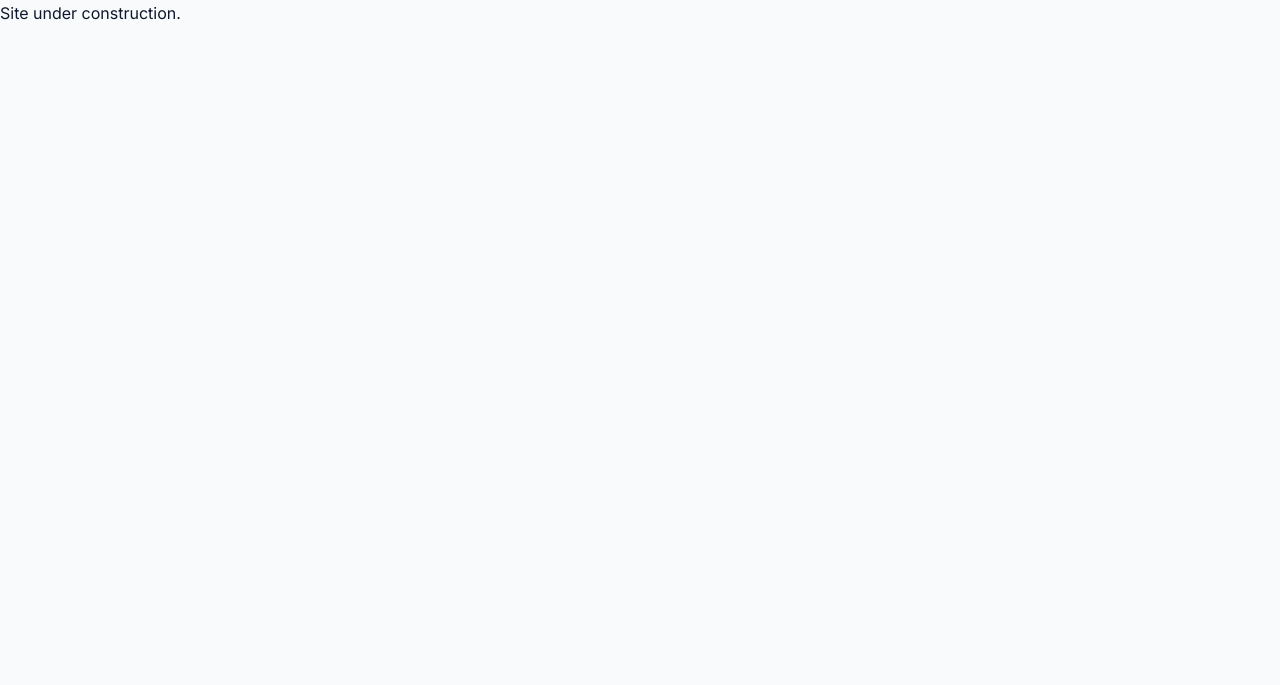
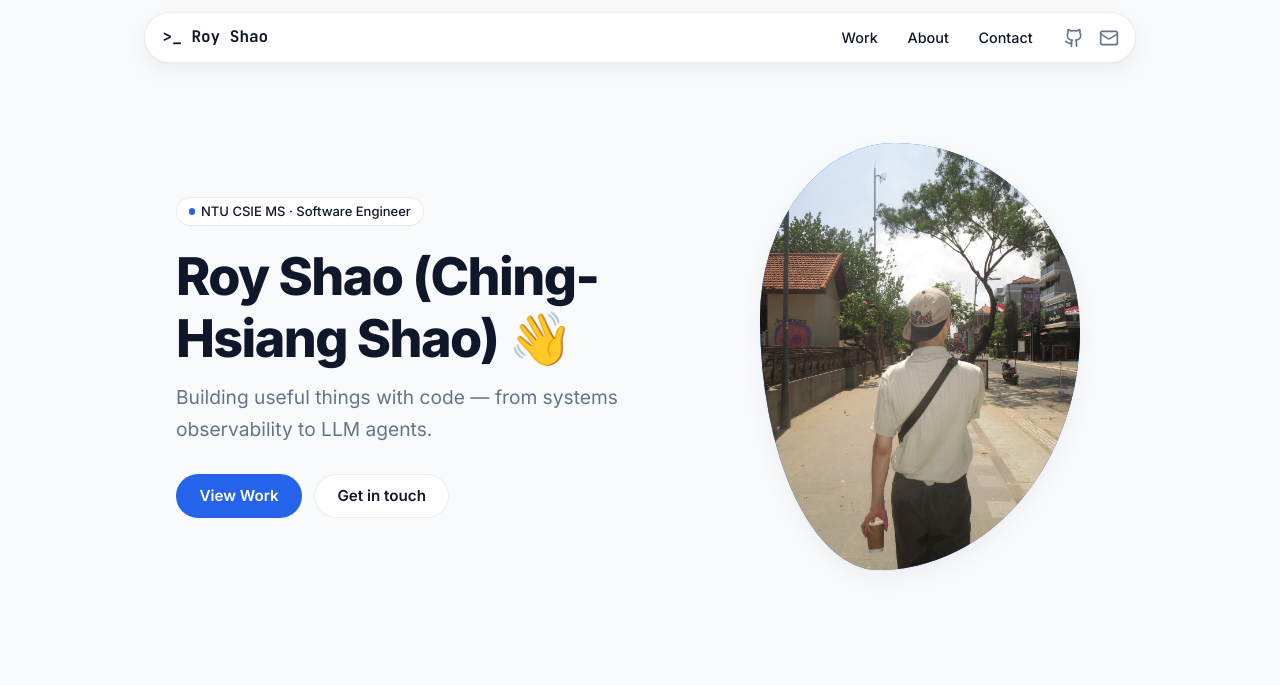
Before and after one commit to roychshao/portfolioi-site, an Astro site: page / in a window 1280 px wide. Built offline with nearby package versions, Linux system fonts and the light colour scheme; Astro itself is replaced by a stand-in of ours.

Commit message:
feat: nav + hero
Co-authored-by: Hermes Agent <noreply@nousresearch.com>

```diff
--- /dev/null
+++ b/src/components/Hero.astro
@@ -0,0 +1,102 @@
+---
+// Hero: status pill + name h1 + sub + solid/outline CTAs, portrait on the right.
+// The portrait is the LCP element: astro:assets Image, eager, fetchpriority=high,
+// NOT lazy, no .reveal class (Task 5 owns reveal gating elsewhere).
+import { hero, profile } from '../data/site';
+import { Image } from 'astro:assets';
+import portrait from '../assets/img/about-portrait.jpg';
+---
+<section class="hero" id="top">
+  <div class="hero-copy">
+    <span class="pill hero-status"><span class="dot" aria-hidden="true"></span>{hero.status}</span>
+    <h1 class="hero-name">{hero.name} <span class="wave" aria-hidden="true">👋</span></h1>
+    <p class="hero-sub">{hero.sub}</p>
+    <div class="hero-ctas">
+      <a class="btn btn-solid" href={hero.ctas[0].href}>{hero.ctas[0].label}</a>
+      <a class="btn btn-outline" href={hero.ctas[1].href}>{hero.ctas[1].label}</a>
+    </div>
+  </div>
+  <div class="hero-art">
+    <div class="blob">
+      <Image
+        src={portrait}
+        width={900}
+        alt={`Portrait of ${profile.name}`}
+        loading="eager"
+        fetchpriority="high"
+      />
+    </div>
+  </div>
+</section>
+<style>
+  .hero {
+    display: grid;
+    grid-template-columns: 1fr;
+    gap: clamp(2rem, 5vw, 4rem);
+    align-items: center;
+    max-width: 62rem;
+    margin: 0 auto;
+    padding: clamp(2.5rem, 7vw, 5rem) clamp(1rem, 4vw, 2rem) var(--space-section);
+  }
+
+  @media (min-width: 768px) {
+    .hero { grid-template-columns: minmax(0, 1.15fr) minmax(0, 0.85fr); }
+  }
+
+  .hero-status { margin-bottom: 1.25rem; }
+
+  .dot {
+    width: 0.5em;
+    height: 0.5em;
+    border-radius: 50%;
+    background: var(--c-primary);
+    flex: none;
+  }
+
+  .hero-name {
+    font-size: clamp(2rem, 5vw, 3.25rem);
+    font-weight: 800;
+    letter-spacing: -0.03em;
+    margin-bottom: 0.75rem;
+  }
+
+  .wave { font-weight: 400; }
+
+  .hero-sub {
+    max-width: 34rem;
+    margin-bottom: 1.75rem;
+    color: var(--c-muted);
+    font-size: clamp(1.05rem, 2vw, 1.2rem);
+  }
+
+  .hero-ctas { display: flex; flex-wrap: wrap; gap: 0.75rem; }
+
+  .btn {
+    display: inline-flex;
+    align-items: center;
+    padding: 0.65rem 1.4rem;
+    border-radius: var(--radius-pill);
+    font-weight: 600;
+    font-size: 0.95rem;
+    line-height: 1.4;
+    border: 1px solid transparent;
+  }
+  .btn:hover { text-decoration: none; }
+
+  .btn-solid { background: var(--c-primary); color: var(--c-primary-ink); }
+  .btn-solid:hover { background: var(--c-ink); }
+
+  .btn-outline { border-color: var(--c-line); color: var(--c-ink); background: var(--c-card); }
+  .btn-outline:hover { border-color: var(--c-primary); color: var(--c-primary); }
+
+  .hero-art { display: flex; justify-content: center; }
+
+  .blob {
+    width: min(20rem, 72vw);
+    overflow: hidden;
+    border-radius: 42% 58% 63% 37% / 41% 44% 56% 59%;
+    background: var(--c-primary);
+    box-shadow: var(--shadow-card);
+  }
+  .blob img { width: 100%; height: auto; }
+</style>
--- /dev/null
+++ b/src/components/Icons.astro
@@ -0,0 +1,33 @@
+---
+// Inline Lucide-geometry icons, hand-copied from lucide (ISC) — no npm dep added.
+// 24x24 viewBox, stroke=currentColor so CSS controls color.
+interface Props {
+  name: 'github' | 'mail' | 'menu' | 'close';
+  size?: number;
+}
+const { name, size = 20 } = Astro.props;
+
+const glyphs: Record<Props['name'], string> = {
+  github:
+    '<path d="M15 22v-4a4.8 4.8 0 0 0-1-3.5c3 0 6-2 6-5.5.08-1.25-.27-2.48-1-3.5.28-1.15.28-2.35 0-3.5 0 0-1 0-3 1.5-2.64-.5-5.36-.5-8 0C6 2 5 2 5 2c-.3 1.15-.3 2.35 0 3.5A5.403 5.403 0 0 0 4 9c0 3.5 3 5.5 6 5.5-.39.49-.68 1.05-.85 1.65-.17.6-.22 1.23-.15 1.85v4"/>' +
+    '<path d="M9 18c-4.51 2-5-2-7-2"/>',
+  mail:
+    '<rect width="20" height="16" x="2" y="4" rx="2"/>' +
+    '<path d="m22 7-8.97 5.7a1.94 1.94 0 0 1-2.06 0L2 7"/>',
+  menu: '<path d="M4 6h16"/><path d="M4 12h16"/><path d="M4 18h16"/>',
+  close: '<path d="M18 6 6 18"/><path d="m6 6 12 12"/>',
+};
+---
+<svg
+  xmlns="http://www.w3.org/2000/svg"
+  width={size}
+  height={size}
+  viewBox="0 0 24 24"
+  fill="none"
+  stroke="currentColor"
+  stroke-width="2"
+  stroke-linecap="round"
+  stroke-linejoin="round"
+  aria-hidden="true"
+  set:html={glyphs[name]}
+/>
--- /dev/null
+++ b/src/components/Nav.astro
@@ -0,0 +1,158 @@
+---
+// Sticky capsule nav: mono wordmark + anchor links + GitHub/Mail inline SVGs.
+// <768px: hamburger button toggling aria-expanded; panel also opens on
+// :focus-within so it degrades fail-open without JS. No html.js gating here —
+// that class belongs to Task 5's main.ts; this script is standalone.
+import { nav, contact } from '../data/site';
+import Icon from './Icons.astro';
+---
+<header class="site-nav">
+  <nav class="nav-capsule" aria-label="Primary">
+    <a class="wordmark" href="#top">{nav.brand}</a>
+    <button
+      class="nav-toggle"
+      id="nav-toggle"
+      type="button"
+      aria-expanded="false"
+      aria-controls="nav-menu"><span class="ic ic-open"><Icon name="menu" /></span><span
+        class="ic ic-close"><Icon name="close" /></span><span class="sr-only">Menu</span>
+    </button>
+    <div class="nav-menu" id="nav-menu">
+      <ul class="nav-links">
+        {nav.links.map((l) => <li><a href={l.href}>{l.label}</a></li>)}
+      </ul>
+      <div class="nav-social">
+        <a href={contact.github} aria-label="GitHub" target="_blank" rel="noopener noreferrer"><Icon
+            name="github"
+          /></a>
+        <a href={contact.email} aria-label="Email"><Icon name="mail" /></a>
+      </div>
+    </div>
+  </nav>
+</header>
+<script is:inline>
+  (function () {
+    var btn = document.getElementById('nav-toggle');
+    var menu = document.getElementById('nav-menu');
+    if (!btn || !menu) return;
+    btn.addEventListener('click', function () {
+      var open = btn.getAttribute('aria-expanded') === 'true';
+      btn.setAttribute('aria-expanded', String(!open));
+      menu.classList.toggle('is-open', !open);
+    });
+    menu.addEventListener('click', function (e) {
+      if (e.target && e.target.closest && e.target.closest('a')) {
+        btn.setAttribute('aria-expanded', 'false');
+        menu.classList.remove('is-open');
+      }
+    });
+  })();
+</script>
+<style>
+  .site-nav {
+    position: sticky;
+    top: 0;
+    z-index: 50;
+    padding: 0.75rem clamp(1rem, 4vw, 2rem) 0;
+  }
+
+  .nav-capsule {
+    position: relative;
+    display: flex;
+    align-items: center;
+    justify-content: space-between;
+    gap: 1rem;
+    max-width: 62rem;
+    margin: 0 auto;
+    padding: 0.45rem 0.6rem 0.45rem 1.1rem;
+    background: var(--c-card);
+    border: 1px solid var(--c-line);
+    border-radius: var(--radius-pill);
+    box-shadow: var(--shadow-card);
+  }
+
+  .wordmark {
+    font-family: var(--font-mono);
+    font-weight: 700;
+    font-size: 1rem;
+    color: var(--c-ink);
+    white-space: nowrap;
+  }
+  .wordmark:hover { text-decoration: none; color: var(--c-primary); }
+
+  .nav-links { display: flex; gap: 0.25rem; margin: 0; padding: 0; list-style: none; }
+
+  .nav-links a {
+    display: inline-block;
+    padding: 0.35rem 0.8rem;
+    border-radius: var(--radius-pill);
+    color: var(--c-ink);
+    font-size: 0.9rem;
+    font-weight: 500;
+  }
+  .nav-links a:hover { background: var(--c-bg); color: var(--c-primary); text-decoration: none; }
+
+  .nav-social { display: flex; align-items: center; gap: 0.15rem; }
+  .nav-social a {
+    display: inline-flex;
+    padding: 0.4rem;
+    border-radius: var(--radius-pill);
+    color: var(--c-muted);
+  }
+  .nav-social a:hover { color: var(--c-primary); background: var(--c-bg); }
+
+  .nav-toggle {
+    display: none;
+    align-items: center;
+    justify-content: center;
+    padding: 0.4rem 0.55rem;
+    background: none;
+    border: 1px solid var(--c-line);
+    border-radius: var(--radius-pill);
+    color: var(--c-ink);
+    cursor: pointer;
+    font: inherit;
+  }
+  .ic-close { display: none; }
+  .nav-toggle[aria-expanded='true'] .ic-open { display: none; }
+  .nav-toggle[aria-expanded='true'] .ic-close { display: inline-flex; }
+
+  .sr-only {
+    position: absolute;
+    width: 1px; height: 1px;
+    margin: -1px; padding: 0; border: 0;
+    clip: rect(0 0 0 0);
+    overflow: hidden;
+    white-space: nowrap;
+  }
+
+  @media (max-width: 767px) {
+    .nav-toggle { display: inline-flex; }
+
+    .nav-menu {
+      display: none;
+      position: absolute;
+      top: calc(100% + 0.5rem);
+      right: 0;
+      flex-direction: column;
+      align-items: stretch;
+      gap: 0.5rem;
+      min-width: 12rem;
+      padding: 0.9rem 1rem;
+      background: var(--c-card);
+      border: 1px solid var(--c-line);
+      border-radius: var(--radius);
+      box-shadow: var(--shadow-card);
+    }
+    /* fail-open: keyboard focus alone reveals the panel, no JS required */
+    .nav-capsule:focus-within .nav-menu,
+    .nav-menu.is-open { display: flex; }
+
+    .nav-links { flex-direction: column; gap: 0.1rem; }
+    .nav-social { justify-content: flex-start; }
+  }
+
+  @media (min-width: 768px) {
+    .nav-menu { display: flex; align-items: center; gap: 0.75rem; }
+  }
+</style>
--- a/src/pages/index.astro
+++ b/src/pages/index.astro
@@ -1,9 +1,13 @@
 ---
-// Home page — sections compose in Tasks 4-7; head/shell live in BaseLayout.
+// Home page — Nav + Hero live here (Task 4); later sections compose in Tasks 5-7.
 import BaseLayout from '../layouts/BaseLayout.astro';
+import Nav from '../components/Nav.astro';
+import Hero from '../components/Hero.astro';
+import { profile } from '../data/site';
 ---
-<BaseLayout>
+<BaseLayout title={`${profile.name} — ${profile.role}`}>
+  <Nav />
   <main id="main">
-    <p>Site under construction.</p>
+    <Hero />
   </main>
 </BaseLayout>
```
Also changed, not shown: tests/site.test.mjs (+88 -0 lines).
